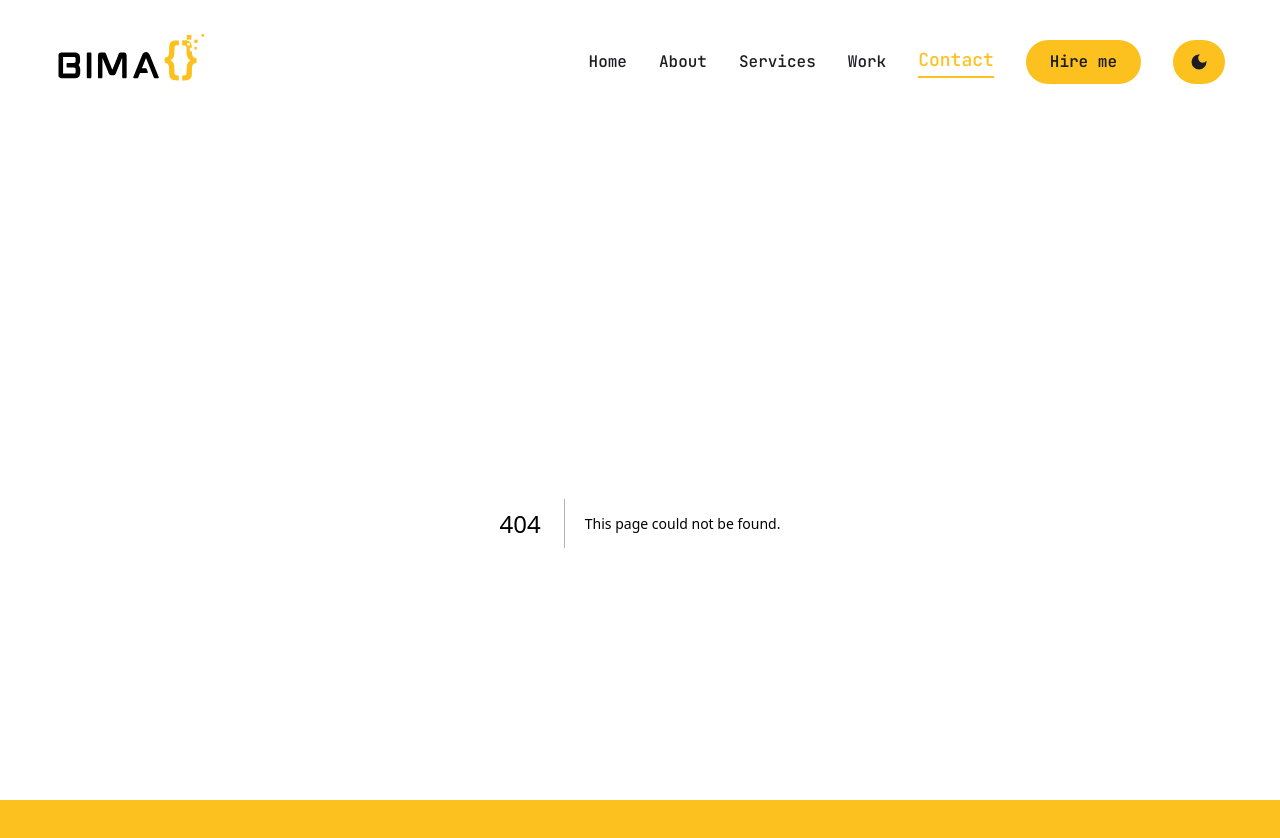
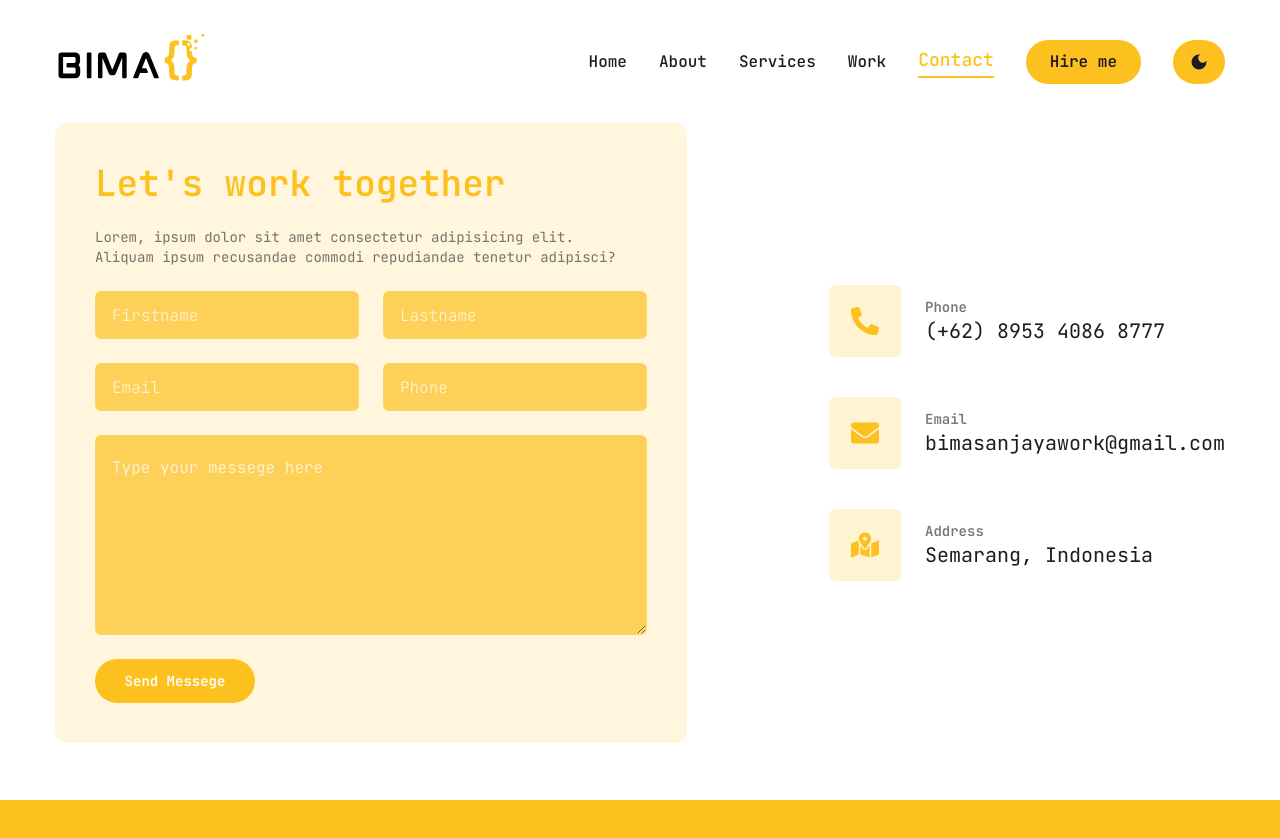
Before and after one commit to Bimasanjaya0704/next-portofolio, a Next.js app: page /contact in a window 1280 px wide. Before the commit this address had no page. Shown: the top 838 px of the page. After the commit the page ends 800 px from the top, so only its background shows below. Built offline with nearby package versions, Linux system fonts and the light colour scheme.

Commit message:
feat : add contact page

```diff
--- /dev/null
+++ b/app/contact/page.tsx
@@ -0,0 +1,129 @@
+"use client";
+import { Button } from "@/components/ui/button";
+import { Input } from "@/components/ui/input";
+import { Textarea } from "@/components/ui/textarea";
+import {
+  Select,
+  SelectContent,
+  SelectGroup,
+  SelectItem,
+  SelectLabel,
+  SelectTrigger,
+  SelectValue,
+} from "@/components/ui/select";
+import { FaPhoneAlt, FaEnvelope, FaMapMarkedAlt } from "react-icons/fa";
+import { motion } from "framer-motion";
+
+const info = [
+  {
+    icon: <FaPhoneAlt />,
+    title: "Phone",
+    description: "(+62) 8953 4086 8777",
+  },
+  {
+    icon: <FaEnvelope />,
+    title: "Email",
+    description: "bimasanjayawork@gmail.com",
+  },
+  {
+    icon: <FaMapMarkedAlt />,
+    title: "Address",
+    description: "Semarang, Indonesia",
+  },
+];
+
+const Contact = () => {
+  return (
+    <motion.section
+      initial={{ opacity: 0 }}
+      animate={{
+        opacity: 1,
+        transition: {
+          delay: 2,
+          duration: 0.4,
+          ease: "easeInOut",
+        },
+      }}
+    >
+      <div className="container mx-auto pb-12">
+        <div className="flex flex-col xl:flex-row gap-[30px]">
+          {/* Form */}
+          <div className="lg:w-[54%] order-2 lg:order-none">
+            <form
+              action=""
+              className="flex flex-col gap-6 p-4 sm:p-10 bg-accent/15 dark:bg-[#27272c] rounded-xl"
+            >
+              <h3 className="text-2xl md:text-4xl text-accent font-semibold">
+                Let's work together
+              </h3>
+              <p className="dark:text-white/60 text-sm md:text-balance text-primary/60">
+                Lorem, ipsum dolor sit amet consectetur adipisicing elit.
+                Aliquam ipsum recusandae commodi repudiandae tenetur adipisci?
+              </p>
+
+              {/* input */}
+              <div className="grid grid-cols-1 md:grid-cols-2 gap-6">
+                <Input type="firstname" placeholder="Firstname" />
+                <Input type="lastname" placeholder="Lastname" />
+                <Input type="email" placeholder="Email" />
+                <Input type="phone" placeholder="Phone" />
+              </div>
+
+              {/* Select
+              <Select>
+                <SelectTrigger className="w-full">
+                  <SelectValue placeholder="Select a service" />
+                </SelectTrigger>
+                <SelectContent>
+                  <SelectGroup>
+                    <SelectLabel>Select a service</SelectLabel>
+                    <SelectItem value="web">Web Dev</SelectItem>
+                    <SelectItem value="ui">UI/UX</SelectItem>
+                    <SelectItem value="seo">SEO</SelectItem>
+                  </SelectGroup>
+                </SelectContent>
+              </Select> */}
+
+              {/* Textarea */}
+              <Textarea
+                className="h-[200px]"
+                placeholder="Type your messege here"
+              />
+
+              {/* Button */}
+              <Button className="max-w-40 text-sm md:text-balance text-white dark:text-primary">
+                Send Messege
+              </Button>
+            </form>
+          </div>
+          {/* Info */}
+          <div className="flex-1 flex items-center lg:justify-end order-1 lg:order-none mb-2 lg:mb-0">
+            <ul className="flex flex-col gap-5 md:gap-10">
+              {info.map((item, index) => {
+                return (
+                  <li key={index} className="flex items-center gap-3 sm:gap-6">
+                    <div className="w-[44px] h-[44px] md:w-[52px] md:h-[52px] lg:w-[72px] lg:h-[72px] bg-accent/20 dark:bg-[#27272c] text-accent rounded-md flex items-center justify-center">
+                      <div className="text-[20px] md:text-[28px]">
+                        {item.icon}
+                      </div>
+                    </div>
+                    <div className="flex-1">
+                      <p className="text-primary/60 dark:text-white/60 text-sm md:text-balance font-semibold">
+                        {item.title}
+                      </p>
+                      <h3 className="text-sm sm:text-balance md:text-xl">
+                        {item.description}
+                      </h3>
+                    </div>
+                  </li>
+                );
+              })}
+            </ul>
+          </div>
+        </div>
+      </div>
+    </motion.section>
+  );
+};
+
+export default Contact;
--- a/components/ui/button.tsx
+++ b/components/ui/button.tsx
@@ -16,6 +16,7 @@
       },
       size: {
         default: "h-[44px] px-6",
+        sm: "h-[32px] px-4",
         md: "h-[48px] px-6",
         lg: "h-[56px] text-sm uppercase tracking-[2px] px-6",
       },
--- a/components/ui/input.tsx
+++ b/components/ui/input.tsx
@@ -1,6 +1,6 @@
-import * as React from "react"
+import * as React from "react";
 
-import { cn } from "@/lib/utils"
+import { cn } from "@/lib/utils";
 
 export interface InputProps
   extends React.InputHTMLAttributes<HTMLInputElement> {}
@@ -11,15 +11,15 @@
       <input
         type={type}
         className={cn(
-          "flex h-10 w-full rounded-md border border-slate-200 bg-white px-3 py-2 text-sm ring-offset-white file:border-0 file:bg-transparent file:text-sm file:font-medium placeholder:text-slate-500 focus-visible:outline-none focus-visible:ring-2 focus-visible:ring-slate-950 focus-visible:ring-offset-2 disabled:cursor-not-allowed disabled:opacity-50 dark:border-slate-800 dark:bg-slate-950 dark:ring-offset-slate-950 dark:placeholder:text-slate-400 dark:focus-visible:ring-slate-300",
+          "flex h-[48px] rounded-md border border-white/10 focus:border-accent font-light bg-accent/70 dark:bg-primary px-4 py-5 text-sm md:text-base placeholder:text-white/70 text-white dark:placeholder:text-white/60 outline-none",
           className
         )}
         ref={ref}
         {...props}
       />
-    )
+    );
   }
-)
-Input.displayName = "Input"
+);
+Input.displayName = "Input";
 
-export { Input }
+export { Input };
--- a/components/ui/select.tsx
+++ b/components/ui/select.tsx
@@ -1,16 +1,16 @@
-"use client"
+"use client";
 
-import * as React from "react"
-import * as SelectPrimitive from "@radix-ui/react-select"
-import { Check, ChevronDown, ChevronUp } from "lucide-react"
+import * as React from "react";
+import * as SelectPrimitive from "@radix-ui/react-select";
+import { Check, ChevronDown, ChevronUp } from "lucide-react";
 
-import { cn } from "@/lib/utils"
+import { cn } from "@/lib/utils";
 
-const Select = SelectPrimitive.Root
+const Select = SelectPrimitive.Root;
 
-const SelectGroup = SelectPrimitive.Group
+const SelectGroup = SelectPrimitive.Group;
 
-const SelectValue = SelectPrimitive.Value
+const SelectValue = SelectPrimitive.Value;
 
 const SelectTrigger = React.forwardRef<
   React.ElementRef<typeof SelectPrimitive.Trigger>,
@@ -19,7 +19,7 @@
   <SelectPrimitive.Trigger
     ref={ref}
     className={cn(
-      "flex h-10 w-full items-center justify-between rounded-md border border-slate-200 bg-white px-3 py-2 text-sm ring-offset-white placeholder:text-slate-500 focus:outline-none focus:ring-2 focus:ring-slate-950 focus:ring-offset-2 disabled:cursor-not-allowed disabled:opacity-50 [&>span]:line-clamp-1 dark:border-slate-800 dark:bg-slate-950 dark:ring-offset-slate-950 dark:placeholder:text-slate-400 dark:focus:ring-slate-300",
+      "flex h-[48px] w-full items-center justify-between rounded-md border border-white/10 bg-accent/70 dark:bg-primary px-4 py-5 text-sm md:text-base text-white/70 placeholder:text-white focus:border-accent outline-none",
       className
     )}
     {...props}
@@ -29,8 +29,8 @@
       <ChevronDown className="h-4 w-4 opacity-50" />
     </SelectPrimitive.Icon>
   </SelectPrimitive.Trigger>
-))
-SelectTrigger.displayName = SelectPrimitive.Trigger.displayName
+));
+SelectTrigger.displayName = SelectPrimitive.Trigger.displayName;
 
 const SelectScrollUpButton = React.forwardRef<
   React.ElementRef<typeof SelectPrimitive.ScrollUpButton>,
@@ -46,8 +46,8 @@
   >
     <ChevronUp className="h-4 w-4" />
   </SelectPrimitive.ScrollUpButton>
-))
-SelectScrollUpButton.displayName = SelectPrimitive.ScrollUpButton.displayName
+));
+SelectScrollUpButton.displayName = SelectPrimitive.ScrollUpButton.displayName;
 
 const SelectScrollDownButton = React.forwardRef<
   React.ElementRef<typeof SelectPrimitive.ScrollDownButton>,
@@ -63,9 +63,9 @@
   >
     <ChevronDown className="h-4 w-4" />
   </SelectPrimitive.ScrollDownButton>
-))
+));
 SelectScrollDownButton.displayName =
-  SelectPrimitive.ScrollDownButton.displayName
+  SelectPrimitive.ScrollDownButton.displayName;
 
 const SelectContent = React.forwardRef<
   React.ElementRef<typeof SelectPrimitive.Content>,
@@ -75,7 +75,7 @@
     <SelectPrimitive.Content
       ref={ref}
       className={cn(
-        "relative z-50 max-h-96 min-w-[8rem] overflow-hidden rounded-md border border-slate-200 bg-white text-slate-950 shadow-md data-[state=open]:animate-in data-[state=closed]:animate-out data-[state=closed]:fade-out-0 data-[state=open]:fade-in-0 data-[state=closed]:zoom-out-95 data-[state=open]:zoom-in-95 data-[side=bottom]:slide-in-from-top-2 data-[side=left]:slide-in-from-right-2 data-[side=right]:slide-in-from-left-2 data-[side=top]:slide-in-from-bottom-2 dark:border-slate-800 dark:bg-slate-950 dark:text-slate-50",
+        "relative z-50 max-h-96 min-w-[8rem] overflow-hidden rounded-md border border-white/10 bg-white dar:bg-primary text-primary shadow-md data-[state=open]:animate-in data-[state=closed]:animate-out data-[state=closed]:fade-out-0 data-[state=open]:fade-in-0 data-[state=closed]:zoom-out-95 data-[state=open]:zoom-in-95 data-[side=bottom]:slide-in-from-top-2 data-[side=left]:slide-in-from-right-2 data-[side=right]:slide-in-from-left-2 data-[side=top]:slide-in-from-bottom-2 dark:border-slate-800 dark:bg-slate-950 dark:text-white",
         position === "popper" &&
           "data-[side=bottom]:translate-y-1 data-[side=left]:-translate-x-1 data-[side=right]:translate-x-1 data-[side=top]:-translate-y-1",
         className
@@ -96,8 +96,8 @@
       <SelectScrollDownButton />
     </SelectPrimitive.Content>
   </SelectPrimitive.Portal>
-))
-SelectContent.displayName = SelectPrimitive.Content.displayName
+));
+SelectContent.displayName = SelectPrimitive.Content.displayName;
 
 const SelectLabel = React.forwardRef<
   React.ElementRef<typeof SelectPrimitive.Label>,
@@ -108,8 +108,8 @@
     className={cn("py-1.5 pl-8 pr-2 text-sm font-semibold", className)}
     {...props}
   />
-))
-SelectLabel.displayName = SelectPrimitive.Label.displayName
+));
+SelectLabel.displayName = SelectPrimitive.Label.displayName;
 
 const SelectItem = React.forwardRef<
   React.ElementRef<typeof SelectPrimitive.Item>,
@@ -118,7 +118,7 @@
   <SelectPrimitive.Item
     ref={ref}
     className={cn(
-      "relative flex w-full cursor-default select-none items-center rounded-sm py-1.5 pl-8 pr-2 text-sm outline-none focus:bg-slate-100 focus:text-slate-900 data-[disabled]:pointer-events-none data-[disabled]:opacity-50 dark:focus:bg-slate-800 dark:focus:text-slate-50",
+      "relative flex w-full cursor-default select-none items-center rounded-sm py-1.5 pl-8 pr-2 text-sm outline-none focus:bg-accent bg-white dark:bg-black dark:text-white text-primary focus:text-primary data-[disabled]:pointer-events-none data-[disabled]:opacity-50 dark:focus:bg-accent dark:focus:primary",
       className
     )}
     {...props}
@@ -131,8 +131,8 @@
 
     <SelectPrimitive.ItemText>{children}</SelectPrimitive.ItemText>
   </SelectPrimitive.Item>
-))
-SelectItem.displayName = SelectPrimitive.Item.displayName
+));
+SelectItem.displayName = SelectPrimitive.Item.displayName;
 
 const SelectSeparator = React.forwardRef<
   React.ElementRef<typeof SelectPrimitive.Separator>,
@@ -143,8 +143,8 @@
     className={cn("-mx-1 my-1 h-px bg-slate-100 dark:bg-slate-800", className)}
     {...props}
   />
-))
-SelectSeparator.displayName = SelectPrimitive.Separator.displayName
+));
+SelectSeparator.displayName = SelectPrimitive.Separator.displayName;
 
 export {
   Select,
@@ -157,4 +157,4 @@
   SelectSeparator,
   SelectScrollUpButton,
   SelectScrollDownButton,
-}
+};
--- a/components/ui/textarea.tsx
+++ b/components/ui/textarea.tsx
@@ -1,6 +1,6 @@
-import * as React from "react"
+import * as React from "react";
 
-import { cn } from "@/lib/utils"
+import { cn } from "@/lib/utils";
 
 export interface TextareaProps
   extends React.TextareaHTMLAttributes<HTMLTextAreaElement> {}
@@ -10,15 +10,15 @@
     return (
       <textarea
         className={cn(
-          "flex min-h-[80px] w-full rounded-md border border-slate-200 bg-white px-3 py-2 text-sm ring-offset-white placeholder:text-slate-500 focus-visible:outline-none focus-visible:ring-2 focus-visible:ring-slate-950 focus-visible:ring-offset-2 disabled:cursor-not-allowed disabled:opacity-50 dark:border-slate-800 dark:bg-slate-950 dark:ring-offset-slate-950 dark:placeholder:text-slate-400 dark:focus-visible:ring-slate-300",
+          "flex min-h-[80px] w-full rounded-md border border-white/10 focus:border-accent bg-accent/70 px-4 py-5 text-sm md:text-base placeholder:text-white/70 dark:bg-primary outline-none",
           className
         )}
         ref={ref}
         {...props}
       />
-    )
+    );
   }
-)
-Textarea.displayName = "Textarea"
+);
+Textarea.displayName = "Textarea";
 
-export { Textarea }
+export { Textarea };
```
